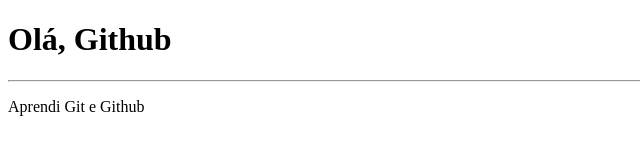
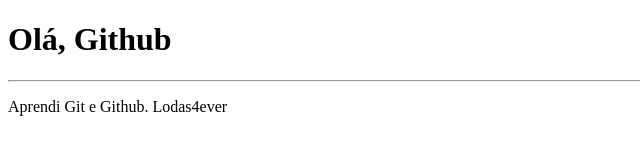
Before and after one commit to Guilherme-Bep/First-Repository, a plain HTML site: page Site_teste/index.html in a window 1280 px wide. Shown: the full height of the page, 0-640 px from the left. Drawn offline with Linux system fonts and the light colour scheme.

Commit message:
Update index.html

```diff
--- a/Site_teste/index.html
+++ b/Site_teste/index.html
@@ -8,7 +8,7 @@
 <body>
     <h1>Olá, Github</h1>
     <hr>
-    <p>Aprendi Git e Github</p>
+    <p>Aprendi Git e Github. Lodas4ever</p>
 
 </body>
 </html>
```
